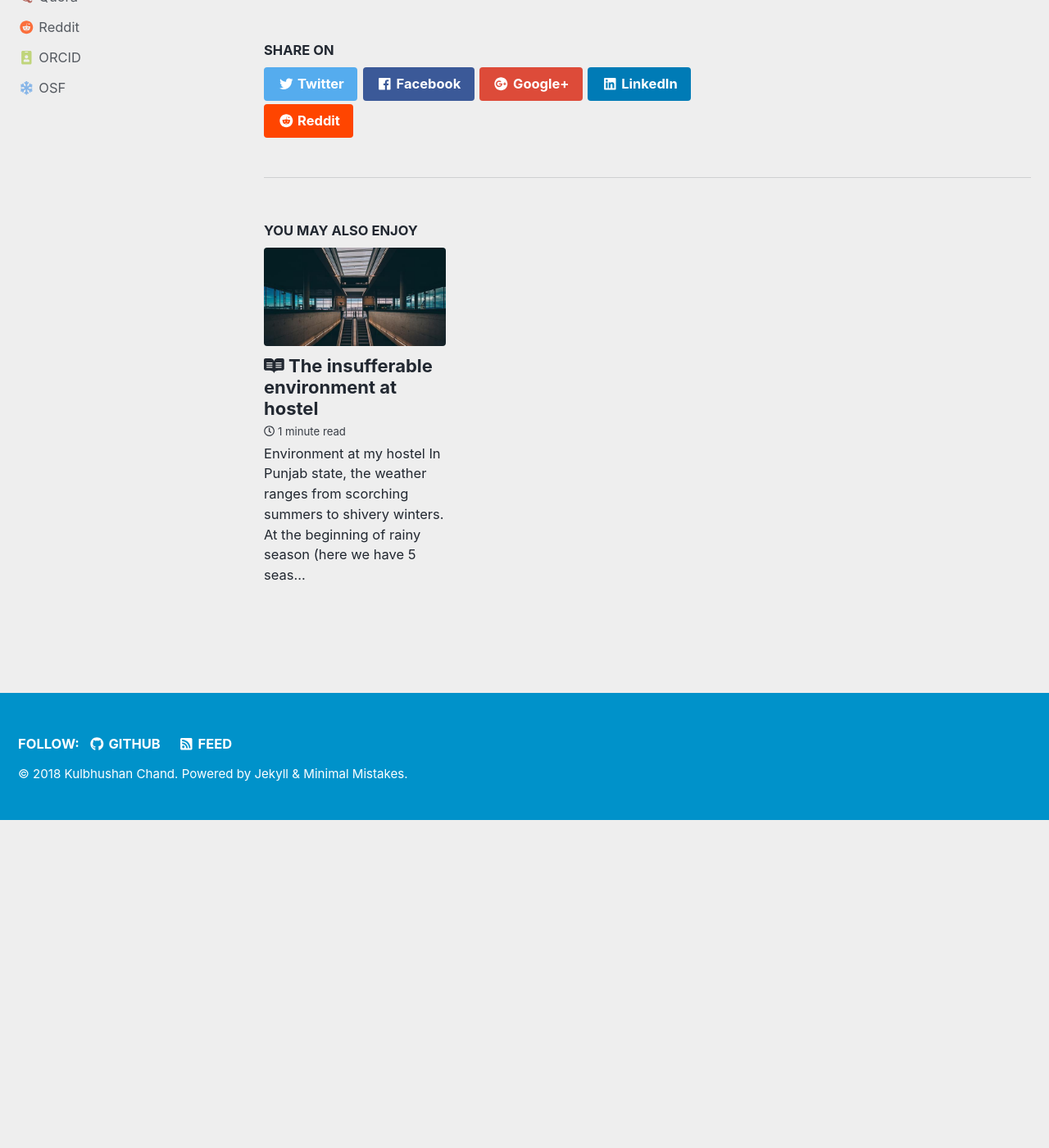
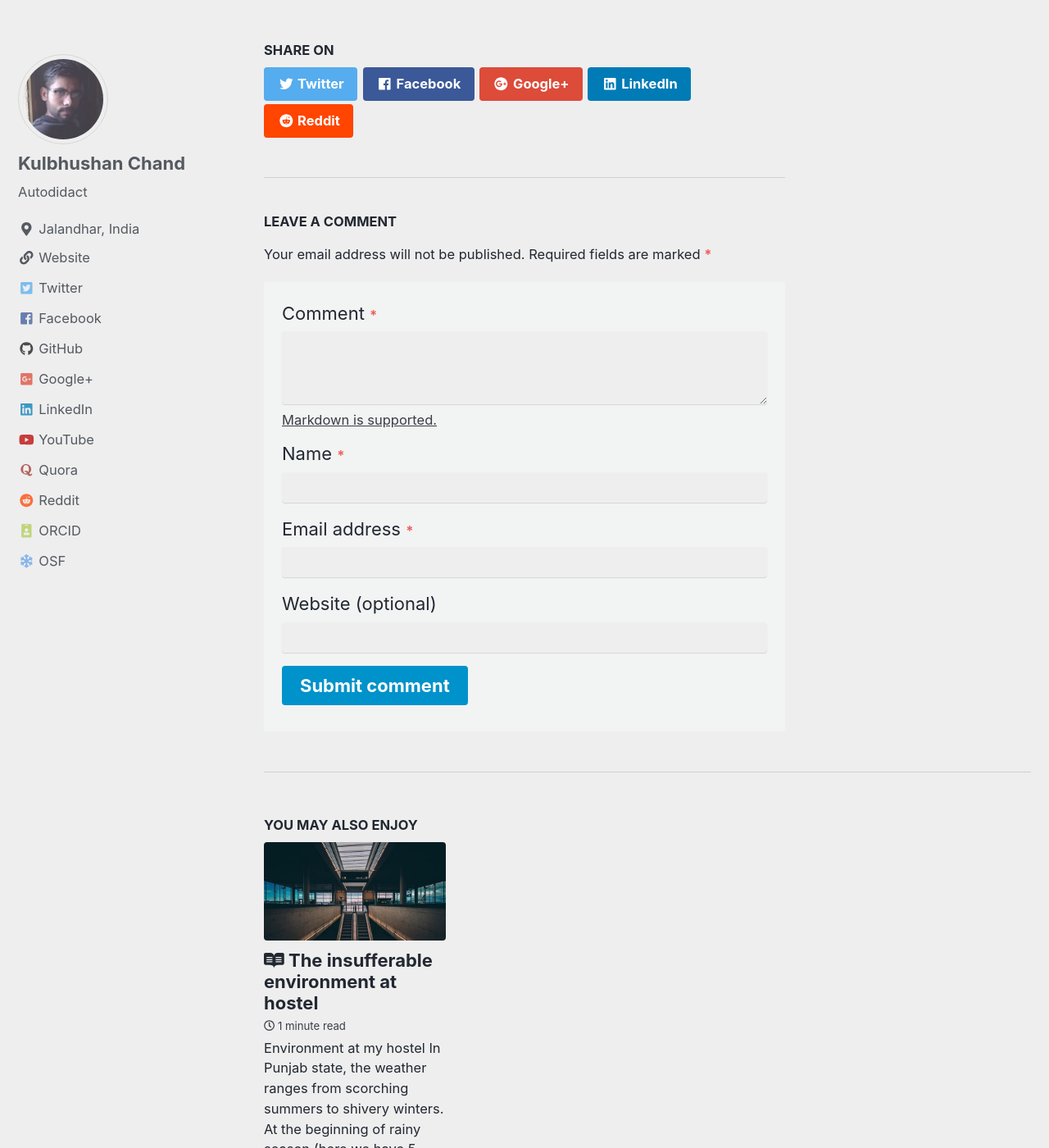
Before and after one commit to kulbhushanchand/kulbhushanchand.github.io-v2, a Jekyll site: the page built from _posts/articles/2018-08-03-the-insufferable-environment-at-hostel.md, in a window 1280 px wide and 1400 px high, scrolled down 2123 px. Shown: the whole window at 82% size. Built offline with Jekyll 4.4.1, drawn with Linux system fonts in a browser that asks for light colours; nearby versions of some CDN libraries; comment, search, counter and statistics services are not loaded; a style sheet for code colours, icons or effects is not loaded; before the commit the page ends 3123 px from its top, so only the background shows below that; some of the changed lines change nothing that is shown.

Commit message:
Making staticman work

```diff
--- a/_config.yml
+++ b/_config.yml
@@ -9,7 +9,7 @@
 #
 # Review documentation to determine if you should use `theme` or `remote_theme`
 # https://mmistakes.github.io/minimal-mistakes/docs/quick-start-guide/#installing-the-theme
-
+# environment: production
 # theme                  : "minimal-mistakes-jekyll"
 # remote_theme           : "mmistakes/minimal-mistakes"
 minimal_mistakes_skin    :  "air" # "default" # "air", "aqua", "contrast", "dark", "dirt", "neon", "mint", "plum", "sunrise"
@@ -22,7 +22,7 @@
 description              : &description "Welcome to my personal website."
 url                      : https://kulbhushan-chand.github.io # the base hostname & protocol for your site e.g. "https://mmistakes.github.io"
 baseurl                  : "" # the subpath of your site, e.g. "/blog"
-repository               : # GitHub username/repo-name e.g. "mmistakes/minimal-mistakes"
+repository               : "Kulbhushan-Chand/Kulbhushan-Chand.github.io" # GitHub username/repo-name e.g. "mmistakes/minimal-mistakes"
 teaser                   : "/assets/images/500x300.png" # path of fallback teaser image, e.g. "/assets/images/500x300.png"
 # breadcrumbs            : false # true, false (default)
 words_per_minute         : 200
@@ -54,8 +54,8 @@
       options:
         format           : # "iso8601" (default), "timestamp-seconds", "timestamp-milliseconds"
 reCaptcha:
-  siteKey                : "6LfUCm4UAAAAAC_kKxRUMp47XzUuvOvFSzo2j4oj"
-  secret                 : "wUIG50npG0ICmpIjAaxd+KpXTVp1GMx7DJp0JzzkkQrpeRlm68ELVbbwYj+hK8YGr6vUwHzI7NAjhVR7R/s0Ypv+bWjwK7UxR4eokL7f+6Us+nyy96VP/b2xlR0LPLrjrp736aHaZyzlDNj07w6dN6wjw2OwweTEgs7syTwj7Fk="
+  siteKey                : "6LfxC3AUAAAAAHtS4AnkcMm1WPqOY0wVzQBqMJBd"
+  secret                 : "dPL2DG9v/k28wLgYPXYopf2TDwPHM/uYT05s9YE/RgadXbFrYrgW1KDPYligT4xEqvv4kELEg6Ak7B1SV9QRXhiyK/DfEVGwF2H0z6ouAKndUNm/wb6Kwtb/l6Lu1oZnpBAIosuVKVZ1E4YrdAM2dPv1tY1rVcPu8G/aY7U3yws="
 atom_feed:
   path                   : # blank (default) uses feed.xml
 search                   : true # true, false (default)
@@ -331,6 +331,7 @@
     values:
       layout: single
       author_profile: true
+      comments: true
 
 
 
--- a/_posts/articles/2018-08-03-the-insufferable-environment-at-hostel.md
+++ b/_posts/articles/2018-08-03-the-insufferable-environment-at-hostel.md
@@ -1,5 +1,6 @@
 ---
 title: <i class="fab fa-readme"></i> The insufferable environment at hostel
+comments: true
 toc: true
 toc_sticky: true
 toc_label: #"Unique Title"
```
